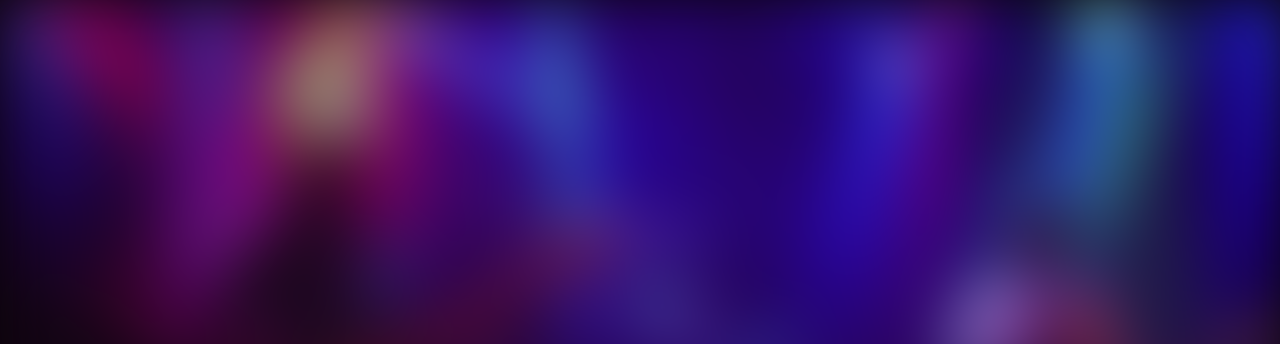
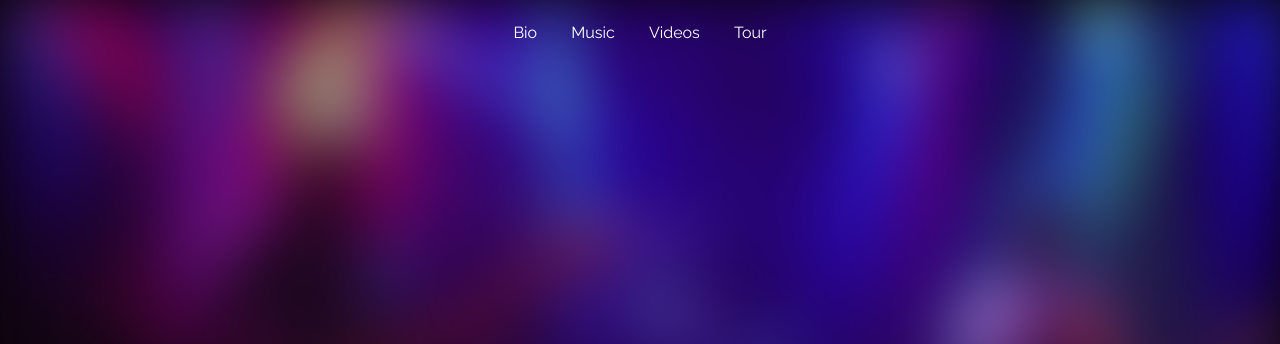
Before and after one commit to rebelcl0ud/artistpage, a React app: page / in a window 1280 px wide. Shown: the top 344 px of the page. Built offline with nearby package versions, Linux system fonts and the light colour scheme.

Commit message:
add: header/nav; style centered/ underline on hover; font for nav, raleway

```diff
--- a/public/index.html
+++ b/public/index.html
@@ -4,6 +4,14 @@
 		<link rel="stylesheet" href="css/main.css">
 	</head>
 	<body>
+		<header>
+			<nav>
+				<a href="#">Bio</a>
+				<a href="#">Music</a>
+				<a href="#">Videos</a>
+				<a href="#">Tour</a>
+			</nav>
+		</header>
 		<section class="top">
 			<div class="bg-blurred"></div>
 			<div class="title"><h1>The Love-Inns</h1></div>
--- a/src/scss/main.scss
+++ b/src/scss/main.scss
@@ -1,8 +1,34 @@
-@import url('https://fonts.googleapis.com/css?family=Permanent+Marker');
+@import url('https://fonts.googleapis.com/css?family=Permanent+Marker|Raleway');
 @import 'reset';
+
+*{
+	box-sizing: border-box;
+}
 
 body {
 	background: #0A0309;
+}
+
+header {
+	font-family: 'Raleway', sans-serif;
+	display: flex;
+	width: 100%;
+	justify-content: center;
+	margin: 25px 0;
+	position: absolute;
+	z-index: 3;
+	nav {
+		align-self: center;
+		a {
+			text-decoration: none;
+			color: white;
+			padding: 0 15px;
+			cursor: pointer;
+			&:hover {
+				border-bottom: 3px solid yellow;
+			}
+		}
+	}
 }
 
 .top {
@@ -32,6 +58,4 @@ body {
 			text-align: center;
 		}
 	}
-
-
 }
```
Also changed, not shown: public/css/main.css.
